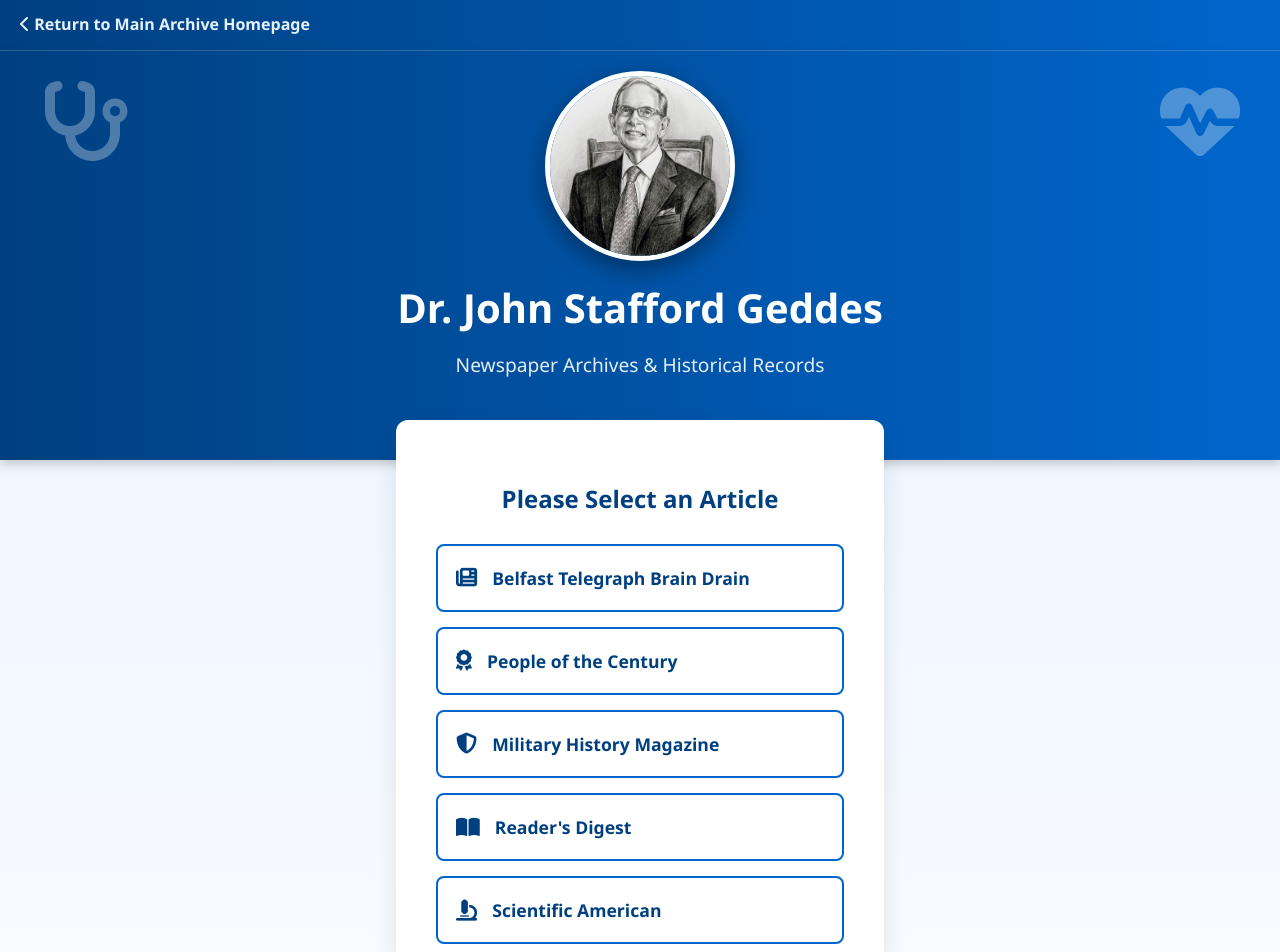
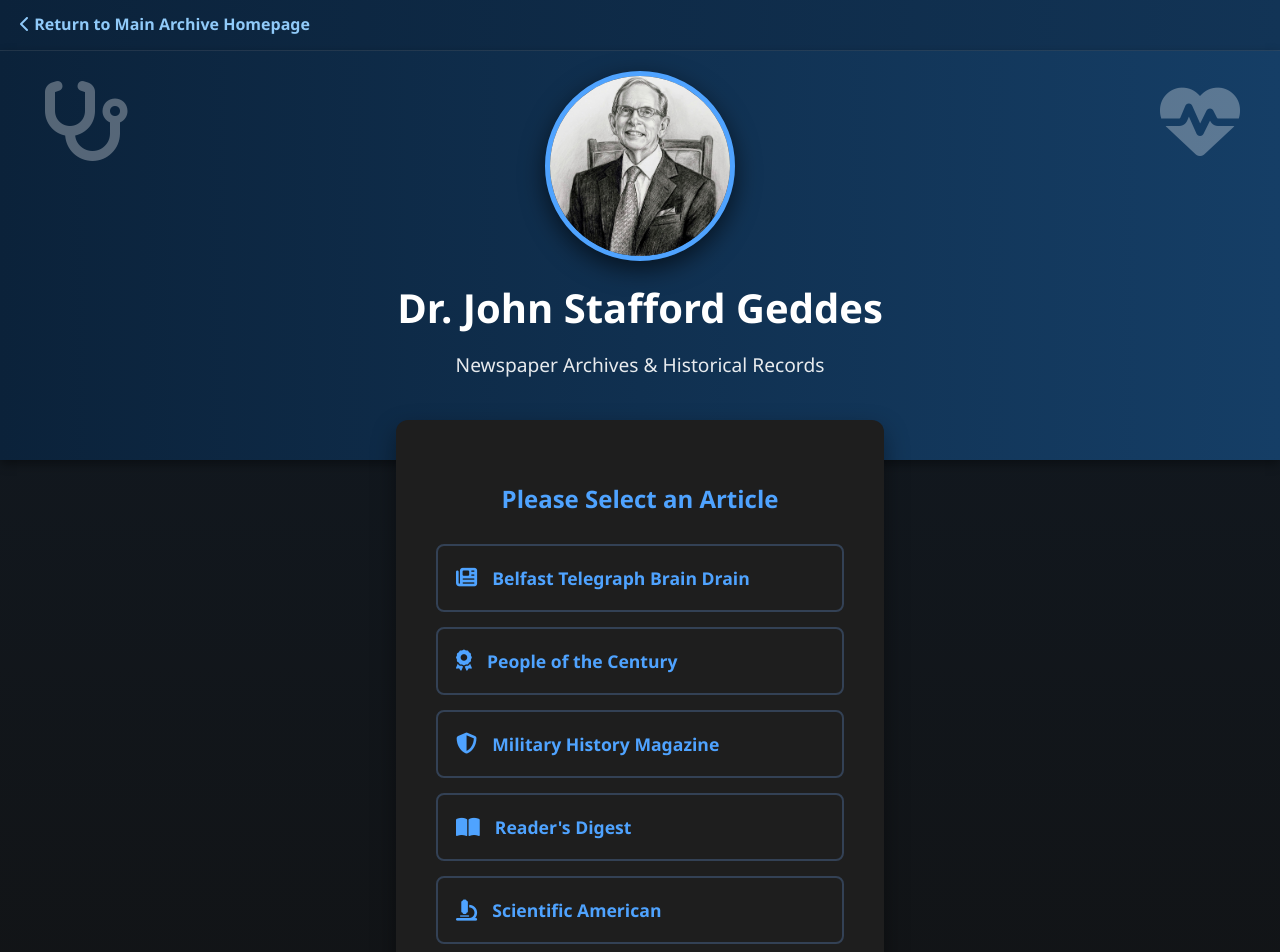
Before and after one commit to drjohnsgeddes/archive, a plain HTML site: page DRJSGArticles.html in a window 1280 px wide. Shown: the top 952 px of the page. Drawn offline with Linux system fonts and the dark colour scheme.

Commit message:
Update DRJSGArticles.html

```diff
--- a/DRJSGArticles.html
+++ b/DRJSGArticles.html
@@ -152,6 +152,20 @@
             .icon-wrapper { display: flex; justify-content: center; gap: 20px; order: -1; }
             .content-container { margin: -20px 15px 40px; padding: 25px; }
         }
+
+        /* DIRECT STYLESHEET DARK MODE FOR MEDIA LINKS PAGE */
+        @media (prefers-color-scheme: dark) {
+            body { background: linear-gradient(to bottom, #111a24, #121212); color: #e0e0e0; }
+            .nav-bar { background: linear-gradient(to right, #0b223a, #123456); border-bottom: 1px solid rgba(255, 255, 255, 0.1); }
+            .nav-bar a { color: #90caf9; }
+            header { background: linear-gradient(to right, #0b223a, #153e66); box-shadow: 0 4px 10px rgba(0,0,0,0.4); }
+            .header-img { border: 5px solid #4fa3ff; box-shadow: 0 8px 25px rgba(0,0,0,0.6); }
+            .content-container { background: #1e1e1e; box-shadow: 0 10px 25px rgba(0,0,0,0.4); }
+            h2 { color: #4fa3ff; }
+            .article-link { background: #1e1e1e; border: 2px solid #334155; color: #4fa3ff; }
+            .article-link:hover { background: #4fa3ff; color: #121212; box-shadow: 0 5px 15px rgba(79,163,255,0.4); border-color: #4fa3ff; }
+            footer { background: #0b223a; }
+        }
     </style>
 </head>
 <body>
```
